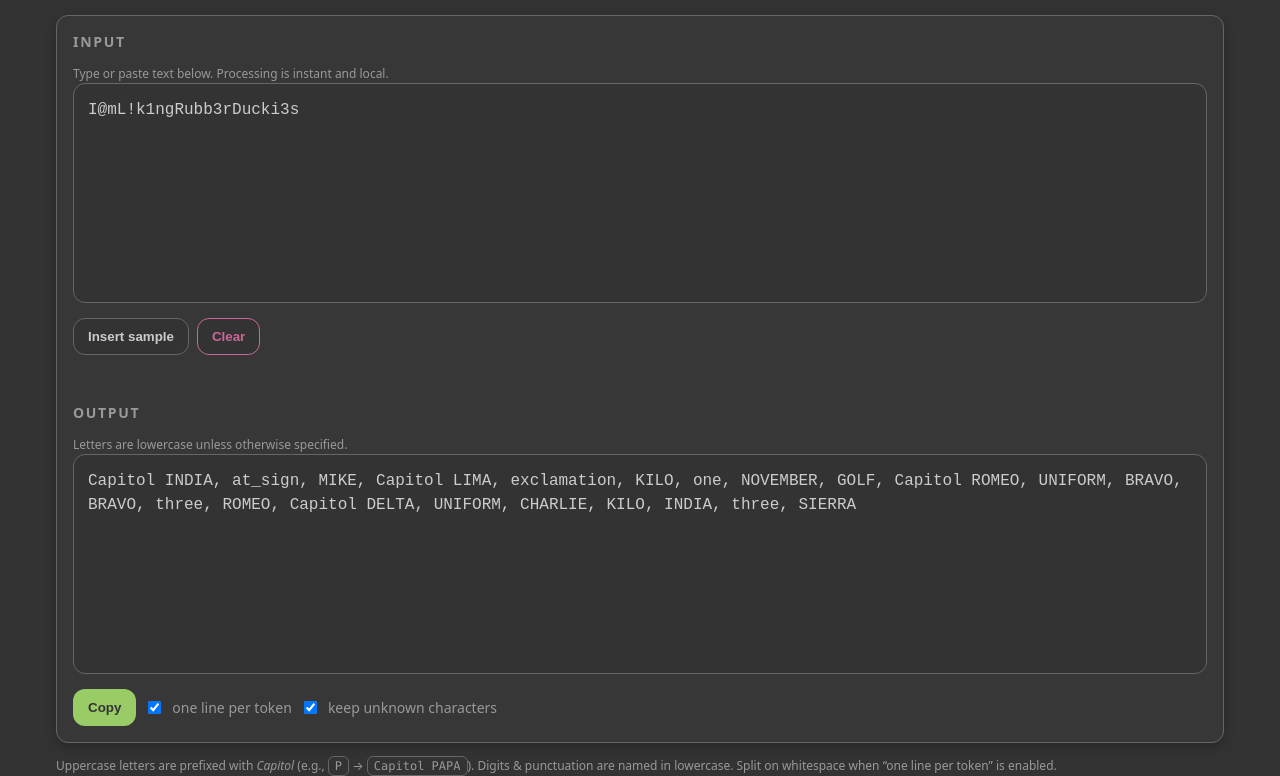
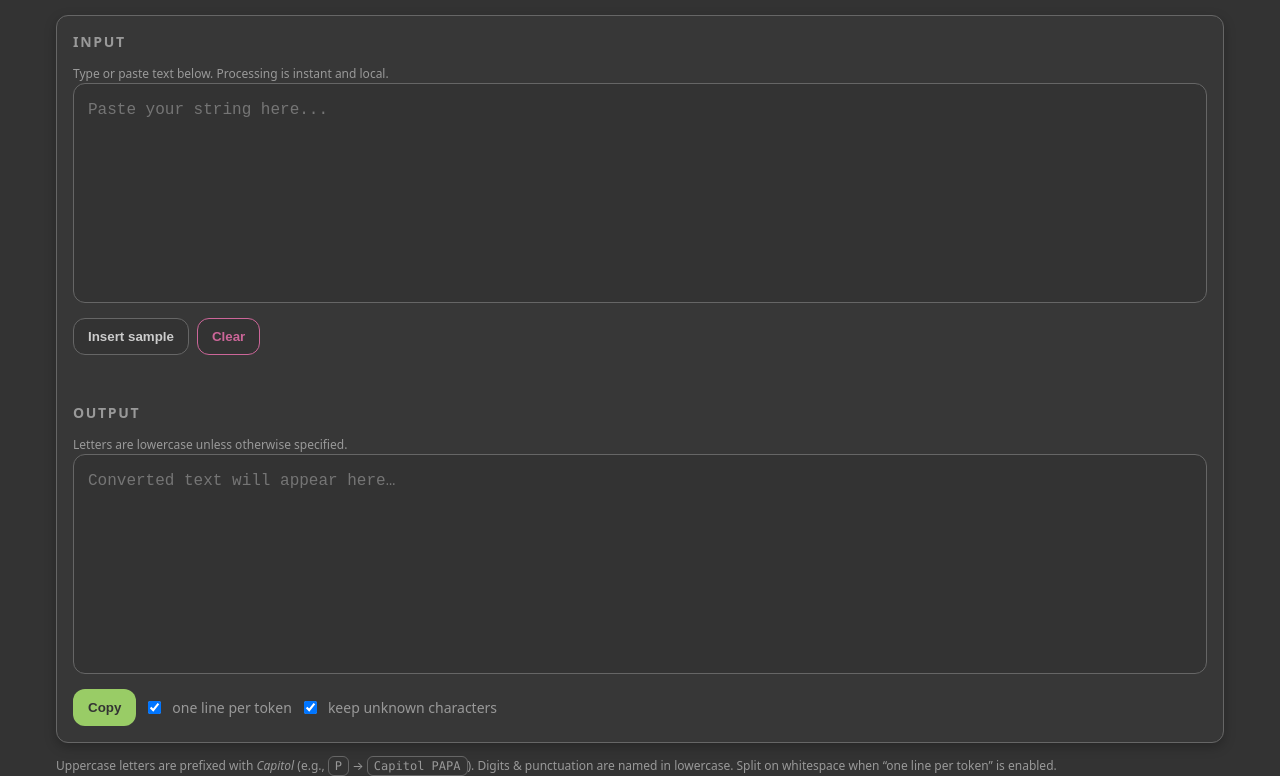
Before and after one commit to klesk32/klesk32.github.io, a plain HTML site: page natolizer.html in a window 1280 px wide. Shown: the part 108-884 px from the top of the page. Drawn offline with Linux system fonts and the light colour scheme.

Commit message:
Update natolizer.html

```diff
--- a/natolizer.html
+++ b/natolizer.html
@@ -208,7 +208,7 @@
     clearBtn.addEventListener('click', () => { input.value = ''; render(); input.focus(); });
 
     // initial example
-    input.value = 'I@mL!k1ngRubb3rDucki3s';
+    input.value = '';
     render();
 
     // keep height fresh on viewport changes
```
